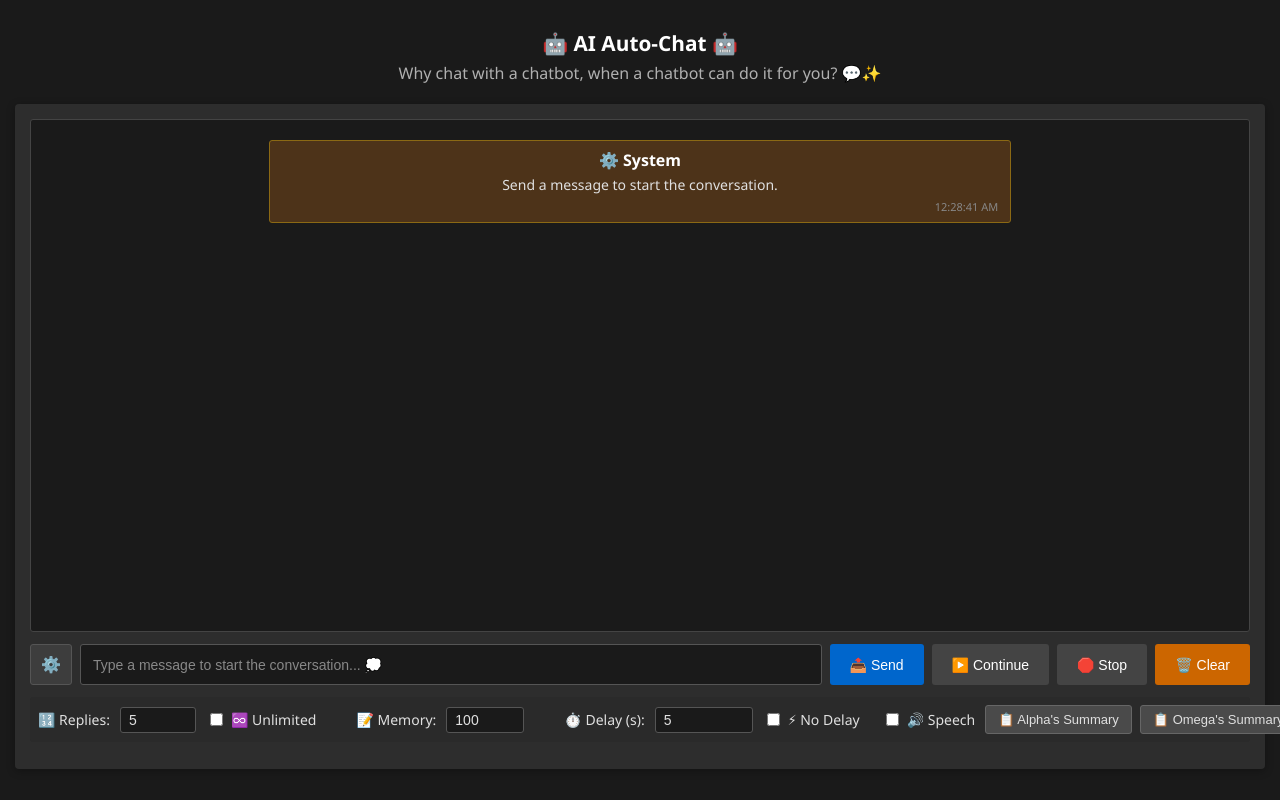
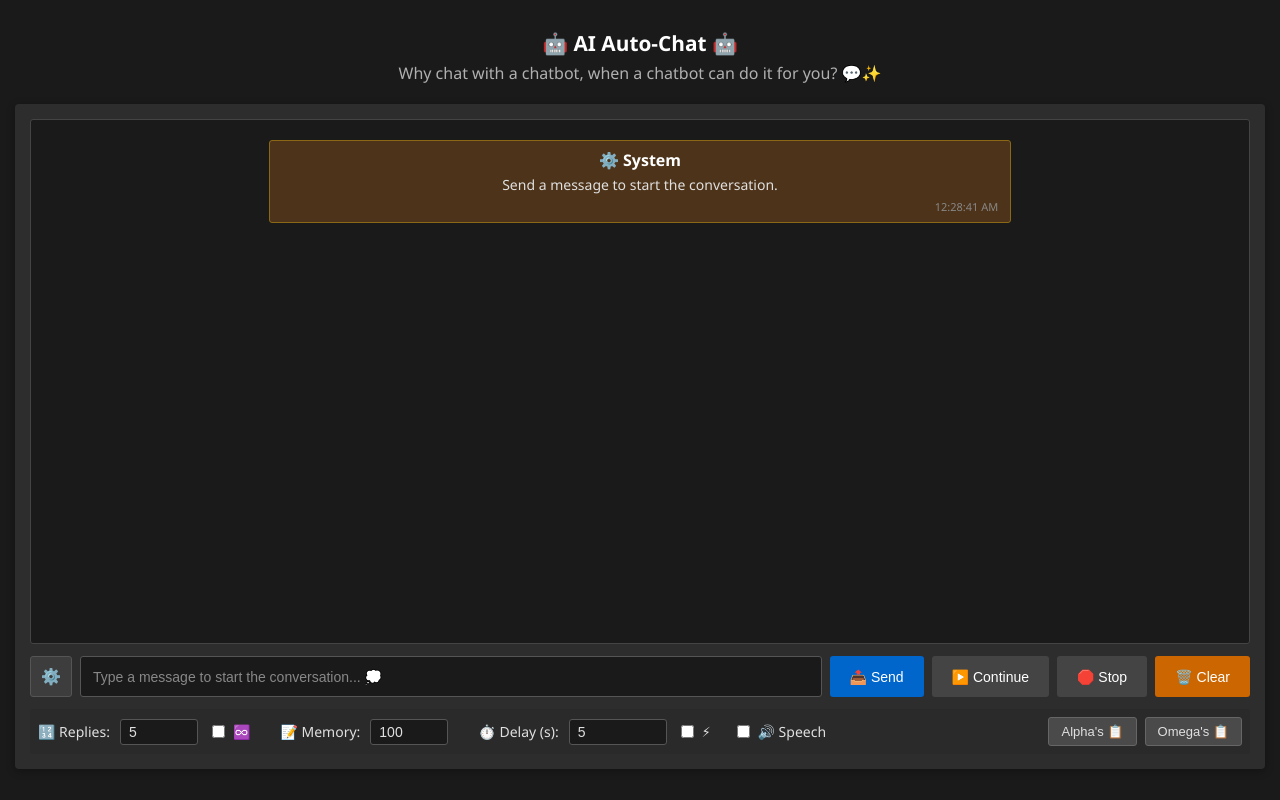
Before and after one commit to paulyun-commits/parley, a website: page public/index.html in a window 1280 px wide. Drawn offline with nearby package versions, Linux system fonts and the light colour scheme; no server answers.

Commit message:
cosmetic changes

```diff
--- a/public/index.html
+++ b/public/index.html
@@ -40,8 +40,7 @@
                     <label for="repliesInput">🔢 Replies:</label>
                     <input type="number" id="repliesInput" min="1" max="100" value="5" title="The number of automatic replies from the chatbots." />
                     <label class="checkbox-label">
-                        <input type="checkbox" id="unlimitedCheckbox" />
-                        ♾️ Unlimited
+                        <input type="checkbox" id="unlimitedCheckbox" /> ♾️
                     </label>
 
                     <div class="messages-section">
@@ -53,8 +52,7 @@
                         <label for="delayInput">⏱️ Delay (s):</label>
                         <input type="number" id="delayInput" min="0" max="10" step="0.1" value="5.0" title="The number of seconds between messages between chatbots." />
                         <label class="checkbox-label">
-                            <input type="checkbox" id="noDelayCheckbox" />
-                            ⚡ No Delay
+                            <input type="checkbox" id="noDelayCheckbox" /> ⚡
                         </label>
                     </div>
 
@@ -66,8 +64,8 @@
                     </div>
 
                     <div class="summary-section">
-                        <button id="summarize1Button" class="summary-button">📋 Alpha's Summary</button>
-                        <button id="summarize2Button" class="summary-button">📋 Omega's Summary</button>
+                        <button id="summarize1Button" class="summary-button">Alpha's 📋</button>
+                        <button id="summarize2Button" class="summary-button">Omega's 📋</button>
                     </div>
                 </div>
             </div>
--- a/public/styles.css
+++ b/public/styles.css
@@ -286,7 +286,6 @@ header p {
     display: flex;
     align-items: center;
     gap: 10px;
-    margin-bottom: 12px;
     padding: 8px;
     background: #2a2a2a;
     border-radius: 3px;
@@ -464,14 +463,14 @@ header p {
 }
 
 .delay-section {
-    margin-left: 30px; /* Big gap between Unlimited and Delay */
+    margin-left: 20px; /* Big gap between Unlimited and Delay */
     display: flex;
     align-items: center;
     gap: 10px;
 }
 
 .messages-section {
-    margin-left: 30px; /* Big gap between No Delay and Messages */
+    margin-left: 20px; /* Big gap between No Delay and Messages */
     display: flex;
     align-items: center;
     gap: 10px;
```
